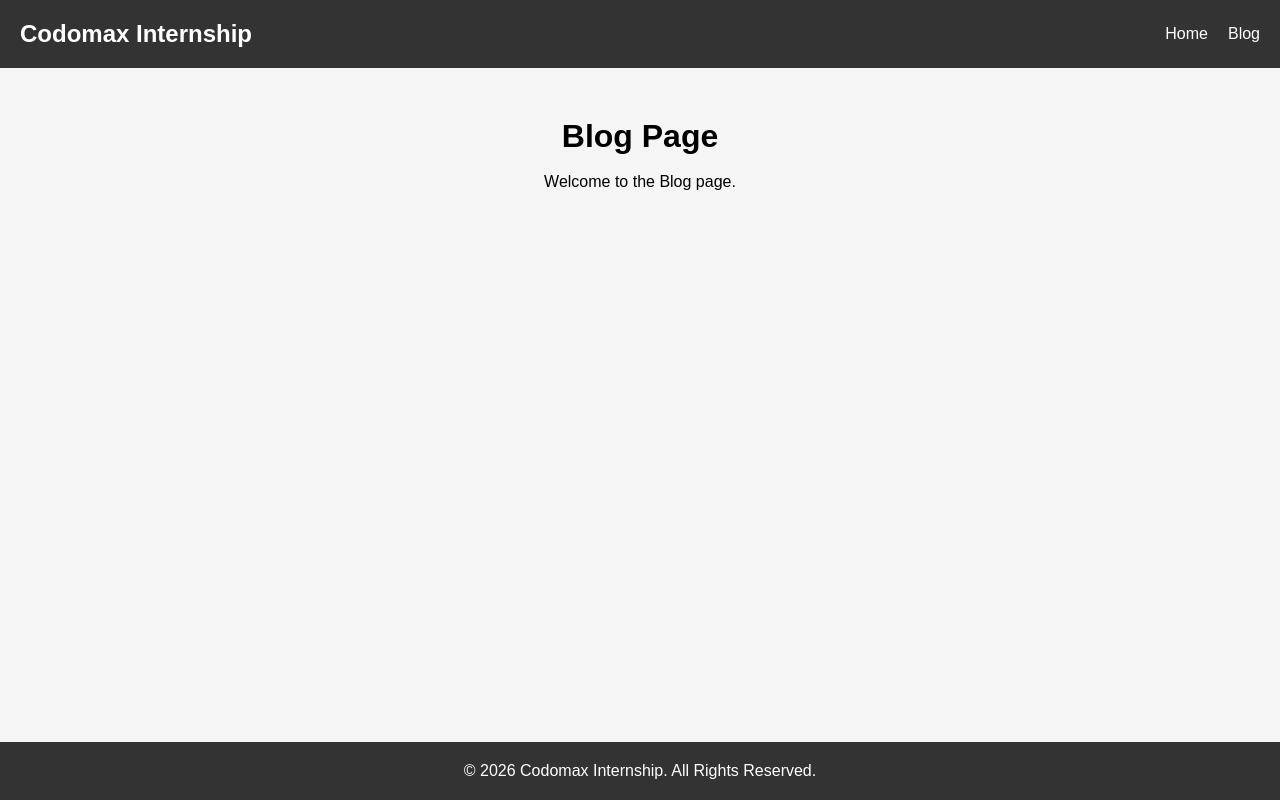
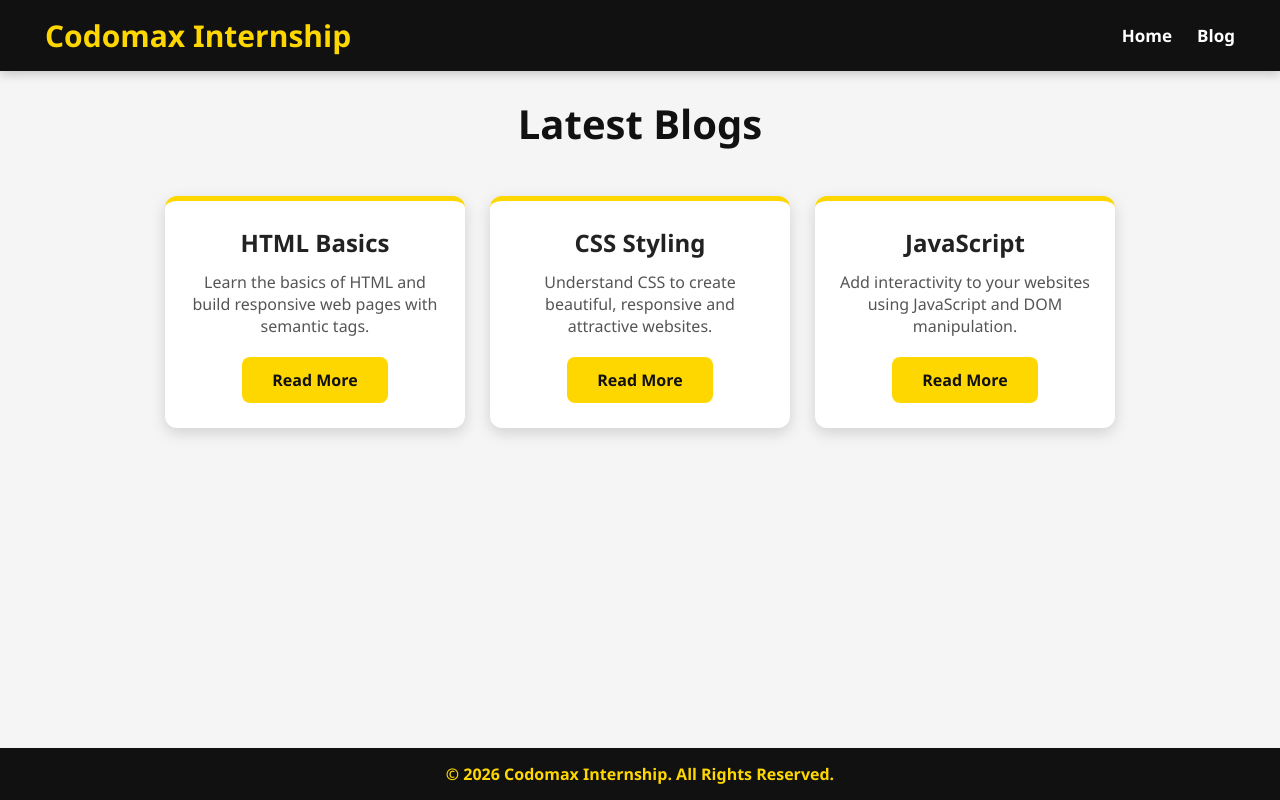
Before and after one commit to swagath088/codomax-fullstack-internship, a website: page Day2/blog.html in a window 1280 px wide. Drawn offline with Linux system fonts and the light colour scheme.

Commit message:
Day 3: Styled website using CSS

```diff
--- a/Day2/blog.html
+++ b/Day2/blog.html
@@ -3,41 +3,64 @@
 <head>
     <meta charset="UTF-8">
     <meta name="viewport" content="width=device-width, initial-scale=1.0">
-    <title>Blog</title>
+    <title>Blog - Codomax Internship</title>
     <link rel="stylesheet" href="style.css">
 </head>
 <body>
 
-<header>
-
+    <!-- Navbar -->
     <nav>
-
         <h2>Codomax Internship</h2>
 
         <ul>
             <li><a href="index.html">Home</a></li>
             <li><a href="blog.html">Blog</a></li>
         </ul>
-
     </nav>
 
-</header>
+    <!-- Blog Section -->
+    <main>
+        <h1>Latest Blogs</h1>
 
-<main>
+        <div class="blog-container">
 
-    <h1>Blog Page</h1><br>
+            <div class="card">
+                <h2>HTML Basics</h2>
+                <p>
+                    Learn the basics of HTML and build
+                    responsive web pages with semantic tags.
+                </p>
 
-    <p>
-        Welcome to the Blog page.
-    </p>
+                <button>Read More</button>
+            </div>
 
-</main>
+            <div class="card">
+                <h2>CSS Styling</h2>
+                <p>
+                    Understand CSS to create beautiful,
+                    responsive and attractive websites.
+                </p>
 
-<footer>
+                <button>Read More</button>
+            </div>
 
-    <p>© 2026 Codomax Internship. All Rights Reserved.</p>
+            <div class="card">
+                <h2>JavaScript</h2>
+                <p>
+                    Add interactivity to your websites
+                    using JavaScript and DOM manipulation.
+                </p>
 
-</footer>
+                <button>Read More</button>
+            </div>
+
+        </div>
+    </main>
+
+    <!-- Footer -->
+    <footer>
+        <p>&copy; 2026 Codomax Internship. All Rights Reserved.</p>
+    </footer>
 
 </body>
 </html>
--- a/Day2/style.css
+++ b/Day2/style.css
@@ -2,23 +2,36 @@
     margin:0;
     padding:0;
     box-sizing:border-box;
-    font-family:Arial,sans-serif;
+    font-family:'Segoe UI',sans-serif;
 }
 
 body{
     background:#f5f5f5;
+    color:#222;
+    min-height:100vh;
+    display:flex;
+    flex-direction:column;
 }
+
+main{
+    flex:1;
+}
+
+/* ================= NAVBAR ================= */
 
 nav{
     display:flex;
     justify-content:space-between;
     align-items:center;
-    padding:20px;
-    background:#333;
+    background:#111;
+    padding:15px 45px;
+    box-shadow:0 3px 10px rgba(0,0,0,.2);
 }
 
 nav h2{
-    color:white;
+    color:#FFD700;
+    font-size:30px;
+    font-weight:bold;
 }
 
 nav ul{
@@ -27,25 +40,147 @@ nav ul{
 }
 
 nav ul li{
-    margin-left:20px;
+    margin-left:25px;
 }
 
 nav ul li a{
+    text-decoration:none;
     color:white;
-    text-decoration:none;
+    font-size:17px;
+    font-weight:600;
+    transition:.3s;
 }
 
-main{
-    padding:50px;
-    text-align:center;
+nav ul li a:hover{
+    color:#FFD700;
 }
 
+/* ================= HERO ================= */
+
+.hero{
+    text-align:center;
+    padding:30px 20px 20px;
+}
+
+.hero h1{
+    font-size:42px;
+    color:#111;
+    margin-bottom:10px;
+}
+
+.hero p{
+    color:#555;
+    font-size:18px;
+    margin-bottom:20px;
+}
+
+/* ================= BUTTON ================= */
+
+button{
+    background:#FFD700;
+    color:#111;
+    border:none;
+    padding:12px 30px;
+    border-radius:8px;
+    cursor:pointer;
+    font-size:16px;
+    font-weight:bold;
+    transition:.3s;
+}
+
+button:hover{
+    background:#111;
+    color:#FFD700;
+    transform:translateY(-3px);
+}
+
+/* ================= CONTACT ================= */
+
+.contact{
+    width:380px;
+    margin:10px auto 20px;
+    background:white;
+    padding:20px;
+    border-radius:12px;
+    box-shadow:0 5px 15px rgba(0,0,0,.15);
+}
+
+.contact h2{
+    text-align:center;
+    color:#111;
+    margin-bottom:15px;
+}
+
+input,
+textarea{
+    width:100%;
+    padding:10px;
+    margin-bottom:10px;
+    border:2px solid #ddd;
+    border-radius:6px;
+    font-size:15px;
+    transition:.3s;
+}
+
+input:focus,
+textarea:focus{
+    outline:none;
+    border-color:#FFD700;
+}
+
+textarea{
+    height:70px;
+    resize:none;
+}
+
+/* ================= BLOG ================= */
+
+main h1{
+    text-align:center;
+    margin:25px 0;
+    font-size:40px;
+    color:#111;
+}
+
+.blog-container{
+    display:flex;
+    justify-content:center;
+    gap:25px;
+    flex-wrap:wrap;
+    padding:20px;
+}
+
+.card{
+    background:white;
+    width:300px;
+    padding:25px;
+    border-radius:12px;
+    border-top:5px solid #FFD700;
+    box-shadow:0 5px 15px rgba(0,0,0,.15);
+    text-align:center;
+    transition:.3s;
+}
+
+.card:hover{
+    transform:translateY(-8px);
+    box-shadow:0 10px 20px rgba(0,0,0,.25);
+}
+
+.card h2{
+    margin-bottom:12px;
+}
+
+.card p{
+    color:#555;
+    margin-bottom:20px;
+}
+
+/* ================= FOOTER ================= */
+
 footer{
-    background:#333;
-    color:white;
+    background:#111;
+    color:#FFD700;
     text-align:center;
-    padding:20px;
-    position:fixed;
-    width:100%;
-    bottom:0;
+    padding:15px;
+    font-weight:600;
 }
```
Also changed, not shown: Day2/index.html (+23 -5 lines).
